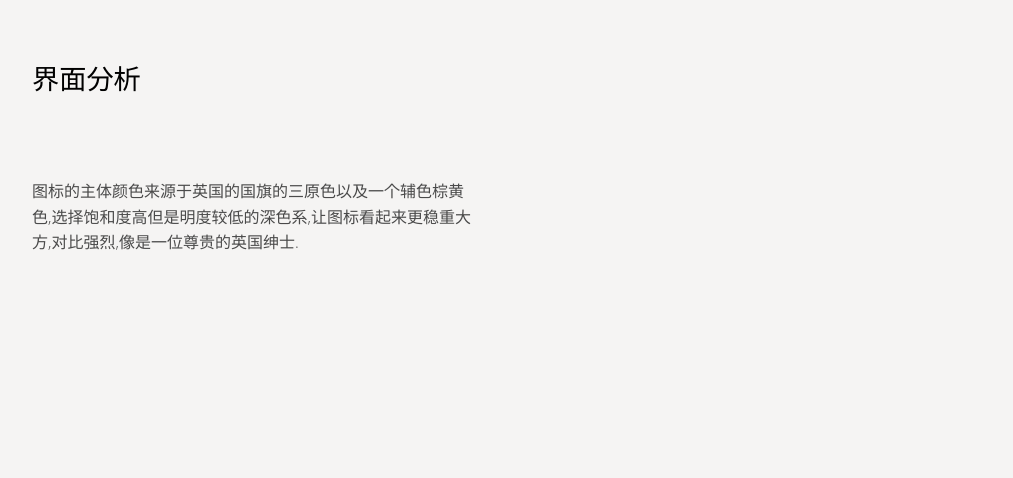
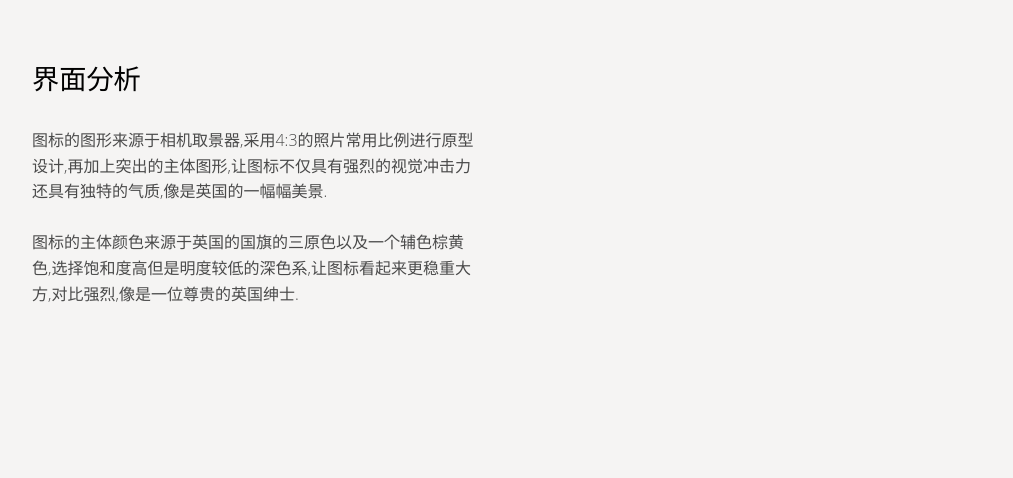
Before and after one commit to Zhangxinjudy/Zhangxinjudy.github.io, a plain HTML site: page bing_weather.html in a window 1280 px wide. Shown: the part 1760-2238 px from the top of the page, without its empty margins (147-1160 px from the left). Drawn offline with Linux system fonts and the light colour scheme.

```diff
--- a/bing_weather.html
+++ b/bing_weather.html
@@ -51,7 +51,7 @@
 
  <div class="horizontal630 grey">
    <h1 class="title_left">界面分析</h1>
-   <p class="content_left">
+   <p class="content_left">图标的图形来源于相机取景器,采用4:3的照片常用比例进行原型设计,再加上突出的主体图形,让图标不仅具有强烈的视觉冲击力还具有独特的气质,像是英国的一幅幅美景.
     <br>
     <br>
    图标的主体颜色来源于英国的国旗的三原色以及一个辅色棕黄色,选择饱和度高但是明度较低的深色系,让图标看起来更稳重大方,对比强烈,像是一位尊贵的英国绅士.
```
Also changed, not shown: img_bc/anaysis.jpg, img_bc/fenxi.jpg, img_bc/qingjing.jpg, img_bc/research.jpg.
